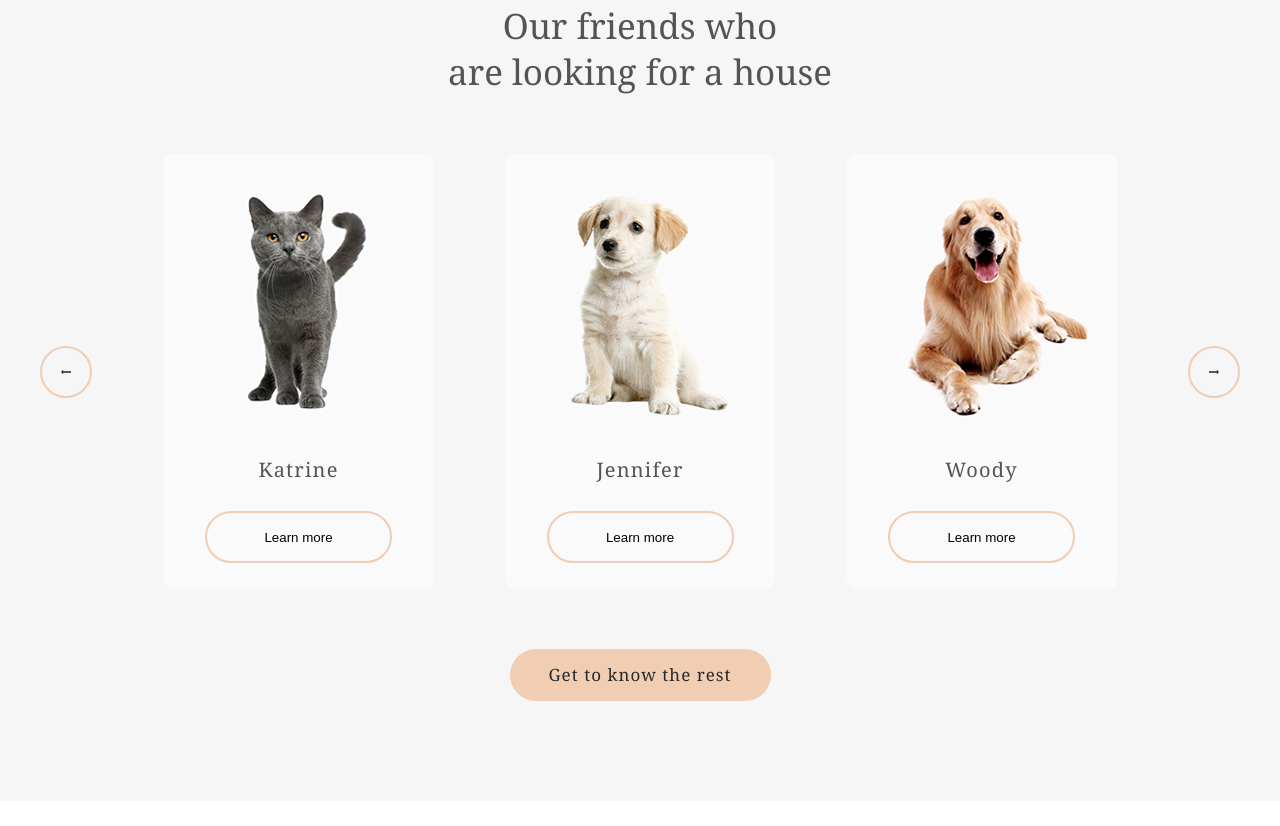
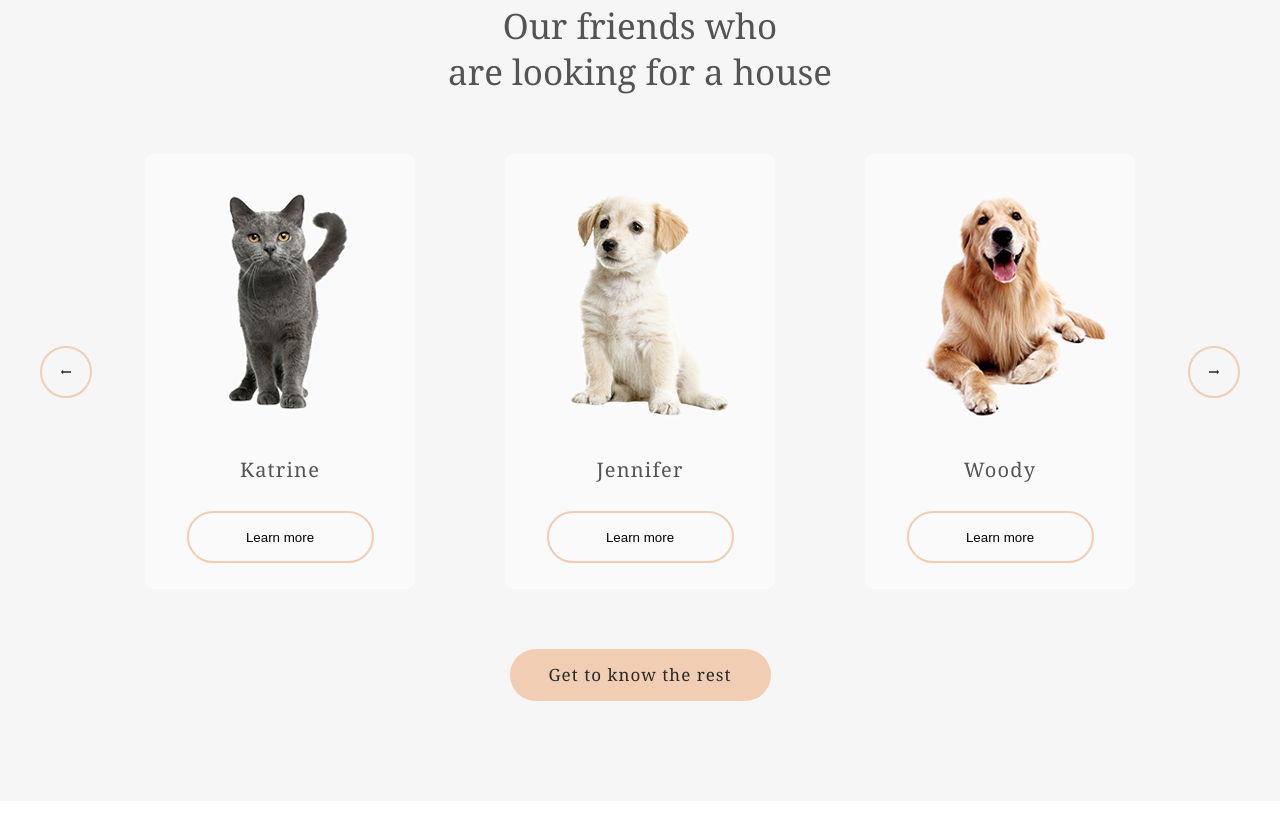
Before and after one commit to AdulIT/mf-hws, a plain HTML site: page HW7.1-Dog-Shelter/index.html in a window 1280 px wide. Shown: the part 1574-2400 px from the top of the page. Drawn offline with Linux system fonts and the light colour scheme.

Commit message:
refactor: fix the distance between arr-btns, and h5 -> p

```diff
--- a/HW7.1-Dog-Shelter/css/style.css
+++ b/HW7.1-Dog-Shelter/css/style.css
@@ -212,6 +212,15 @@ button
     border: 2px solid #F1CDB3;
     border-radius: 100px;
 }
+
+.friends__carousel
+{
+    display: flex;
+    width: 990px;
+    align-items: center;
+    justify-content: space-between;
+}
+
 .friends__carousel-arr__img
 {
     width: 14px;
--- a/HW7.1-Dog-Shelter/index.html
+++ b/HW7.1-Dog-Shelter/index.html
@@ -70,6 +70,7 @@
                         <img src="icons/prev-arr.svg" alt="prev-arr" class="friends__carousel-arr__img">
                     </button>
 
+                    <div class="friends__carousel">
                         <div class="friends__carousel-item">
                             <img src="img/pets-katrine.png" alt="cat-katrine" class="friends__carousel-img">
                             <h3 class="friends__carousel-title">Katrine</h3>
@@ -86,6 +87,7 @@
                             <img src="img/pets-woody.png" alt="cat-katrine" class="friends__carousel-img">
                             <h3 class="friends__carousel-title">Woody</h3>
                             <button class="friends__carousel-btn transparent-btn__hover">Learn more</button>
+                        </div>
                     </div>
 
                     <button class="friends__carousel-arr transparent-btn__hover">
@@ -152,9 +154,9 @@
                         <h2 class="donation__text-title title">
                             You can also make a donation
                         </h2>
-                        <h5 class="donation__text-name">
+                        <p class="donation__text-name">
                             Name of the bank / Type of bank account
-                        </h5>
+                        </p>
                         <div class="donation__text-card">
                             <img src="icons/credit-card.svg" alt="credit-card" class="donation__text-card__icon">
                             <p class="donation__text-card__number">
```
Lines whose indentation alone changed are shown as unchanged.
